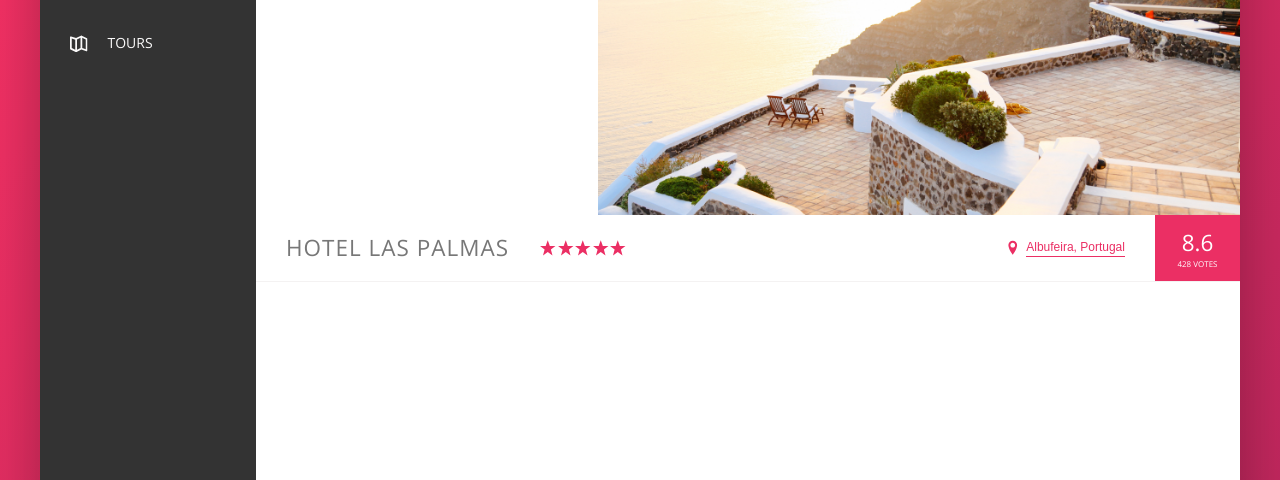
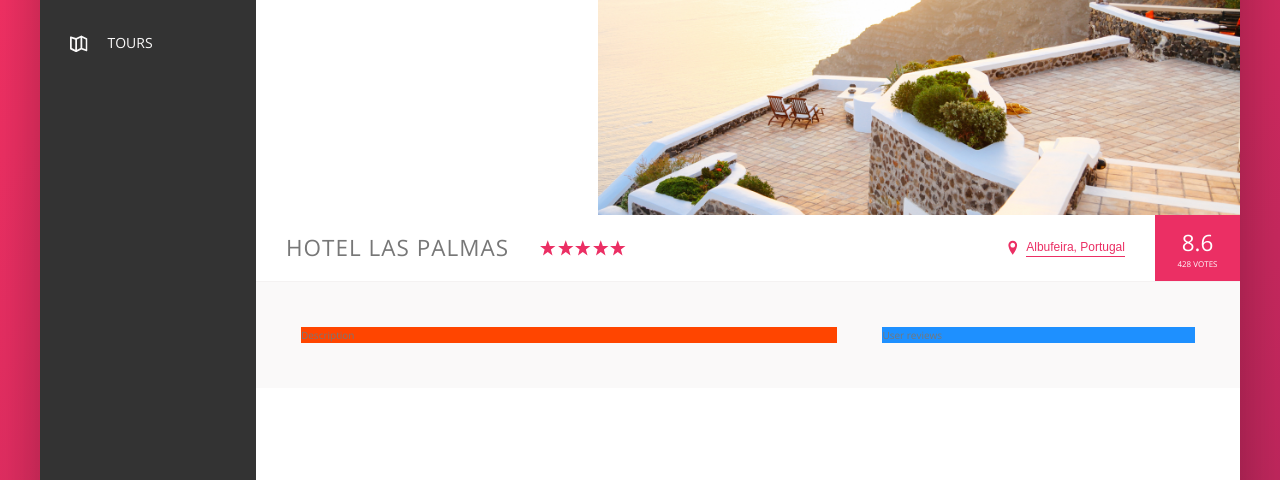
Before and after one commit to didiweb24/Trillo, a website: page index.html in a window 1280 px wide. Shown: the part 320-800 px from the top of the page. Drawn offline with nearby package versions, Linux system fonts and the light colour scheme.

Commit message:
detail devam

```diff
--- a/index.html
+++ b/index.html
@@ -129,6 +129,15 @@
                             <div class="overview__rating-count">428 votes</div>
                         </div>
                       </div>
+
+                      <div class="detail">
+                        <div class="description">
+                            Description
+                        </div>
+                        <div class="user-reviews">
+                            User reviews
+                        </div>
+                      </div>
                 </main>
 
             </div>
--- a/sass/_layout.scss
+++ b/sass/_layout.scss
@@ -42,3 +42,20 @@
     flex: 1;
 
 }
+
+.detail {
+   display: flex;
+   padding: 4.5rem;
+   background-color: (var(--color-grey-light-1));
+}
+
+.description {
+   background-color: orangered;
+   flex: 0 0 60%;
+   margin-right: 4.5rem;
+}
+
+.user-reviews {
+    background-color: dodgerblue;
+    flex: 1;
+}
```
Also changed, not shown: css/style.css.
